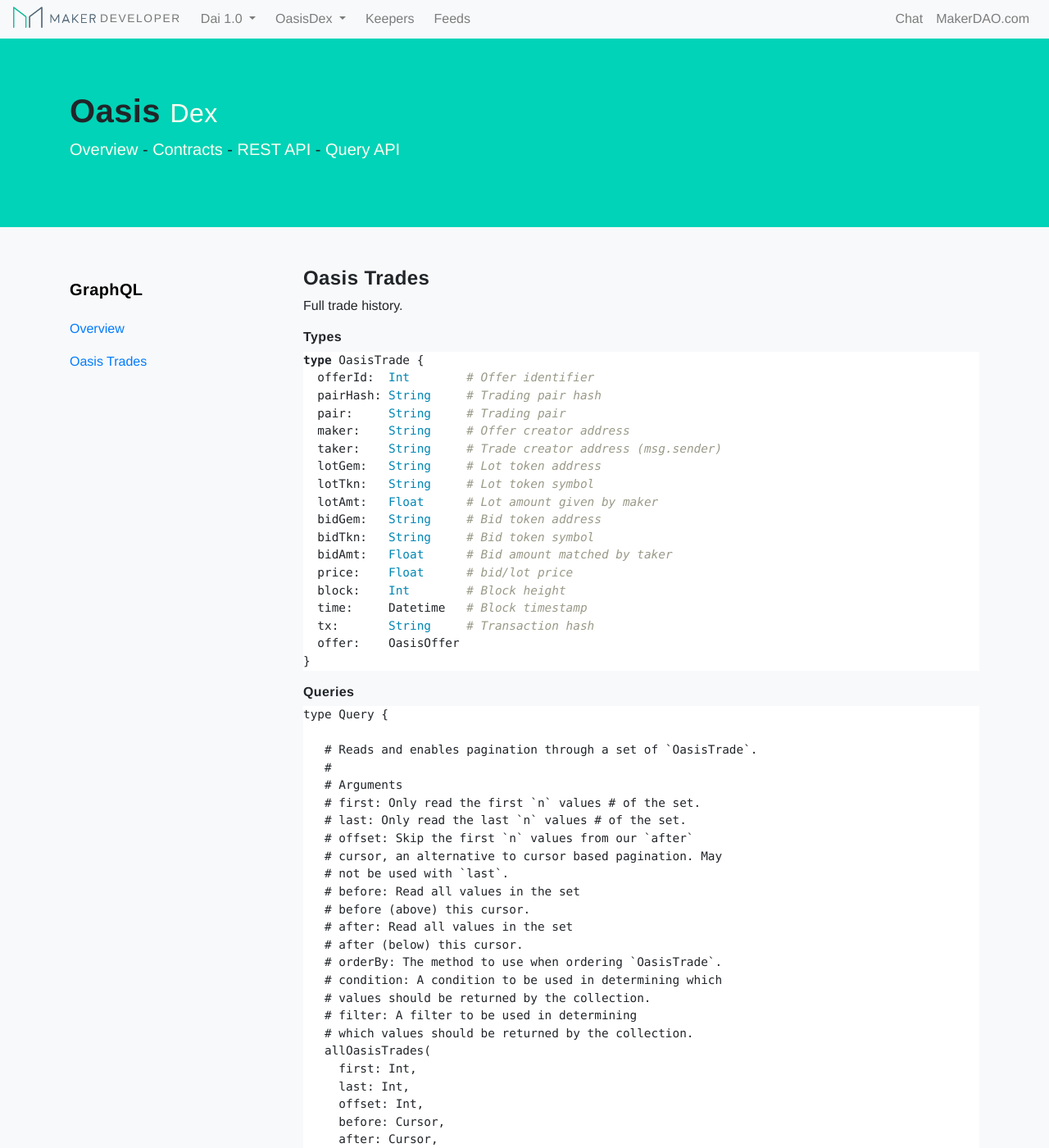
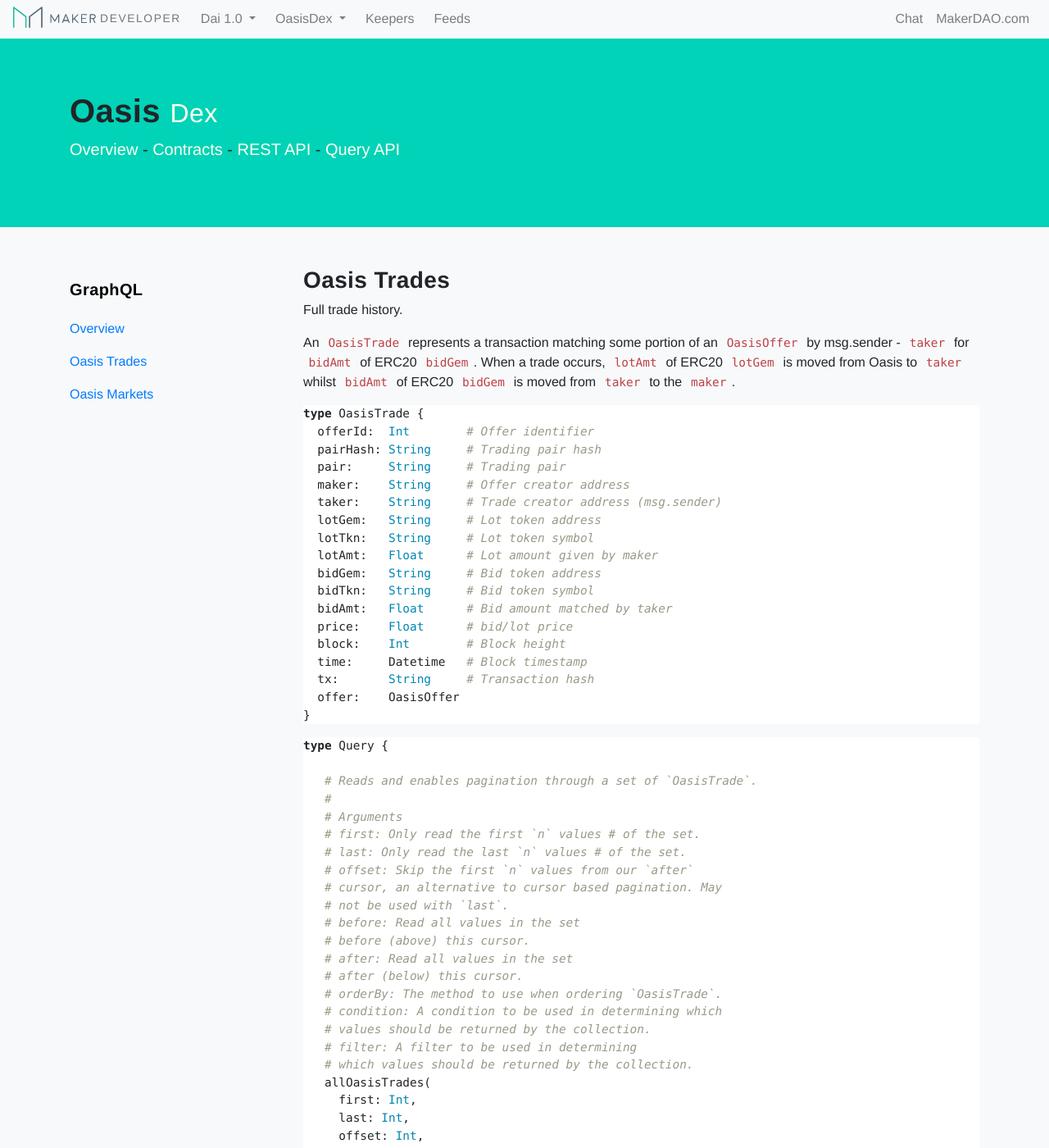
Before and after one commit to makerdao/developer.makerdao.com, a Jekyll site: the page built from oasis/graphql/trades.md, in a window 1280 px wide and 1400 px high. Shown: the whole window at 82% size. Built offline with Jekyll 4.4.1, drawn with Linux system fonts in a browser that asks for light colours; nearby versions of some CDN libraries; some of the changed text lies outside the part shown.

Commit message:
oasis markets

````diff
--- a/_layouts/oasis/graphql.html
+++ b/_layouts/oasis/graphql.html
@@ -25,6 +25,11 @@
                 <a class="nav-link" href={{ "oasis/graphql/trades" | relative_url }}>Oasis Trades</a>
               </li>
             </ul>
+            <ul class="nav flex-column">
+              <li class="nav-item">
+                <a class="nav-link" href={{ "oasis/graphql/markets" | relative_url }}>Oasis Markets</a>
+              </li>
+            </ul>
           </div>
           <div class="col-sm-9 api-content">
             {{ content }}
--- a/oasis/graphql/trades.md
+++ b/oasis/graphql/trades.md
@@ -3,11 +3,14 @@ layout: oasis/graphql
 title: Oasis Query API - Trades
 ---
 
-#### Oasis Trades
+### Oasis Trades
 
 Full trade history.
 
-###### Types
+An `OasisTrade` represents a transaction matching some portion of an
+`OasisOffer` by msg.sender - `taker` for `bidAmt` of ERC20 `bidGem`. When a
+trade occurs, `lotAmt` of ERC20 `lotGem` is moved from Oasis to `taker` whilst
+`bidAmt` of ERC20 `bidGem` is moved from `taker` to the `maker`.
 
 ```graphql
 type OasisTrade {
@@ -30,9 +33,7 @@ type OasisTrade {
 }
 ```
 
-###### Queries
-
-```
+```graphql
 type Query {
 
    # Reads and enables pagination through a set of `OasisTrade`.
@@ -66,7 +67,7 @@ type Query {
 }
 ```
 
-###### Example
+#### Example
 
 Query buys from `0x0005ABcBB9533Cf6F9370505ffeF25393E0D2852` on the `WETH/DAI` pair:
 
````
Also changed, not shown: other parts of oasis/graphql/trades.md (+2 -0 lines), oasis/graphql/markets.md (added, +142 -0 lines).
